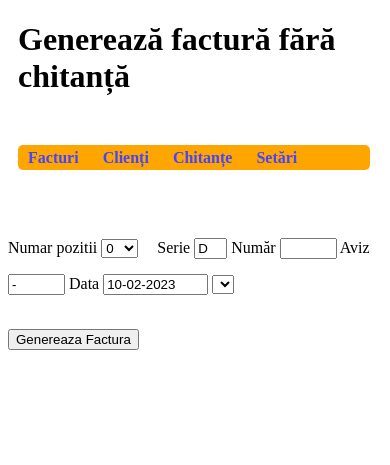
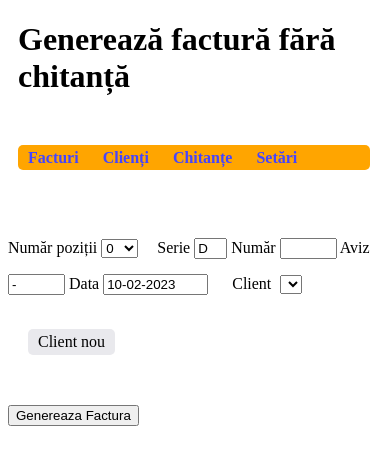
Before and after one commit to scabilos/NBS, a PHP site: page /facturi/generator_factura.php in a window 390 px wide. Shown: the top 465 px of the page. Run offline with PHP 8.4, Linux system fonts and the light colour scheme; data that the repository does not hold is empty.

Commit message:
v 2.9.0 bugfix in chitante + css
Date format for chitanta noua is:
day-month-year.
Clint nou button in generator factura.
Improve mobile experience.

```diff
--- a/clienti/lista_clienti.php
+++ b/clienti/lista_clienti.php
@@ -5,6 +5,7 @@
 		<title>Lista clienti</title>
 		<link rel="stylesheet" href="../webparts/style.css">
 		<style>
+			body {max-width:fit-content; display: block; margin:auto;}
 			table {border:1px solid; font-size:14px; margin:auto;}
 			tr {padding-bottom:10px;}
 			#elso_sor td {border-bottom:1px solid;}
@@ -23,11 +24,11 @@
 	<BODY>
 
 
-		<h1 style="text-align:center;"> Lista clienti </h1>
+		<h1>Lista clienti</h1>
 
         <?php include '../webparts/topmenu.html';?>
 
-        <div id="topmenu" style="width:115px; margin-left:170px;">
+        <div id="new_stuff" style="width:120px;">
             <a href="client_nou.php">Client nou</a>
         </div>
 
--- a/facturi/generator_factura.php
+++ b/facturi/generator_factura.php
@@ -10,6 +10,17 @@
             h1, #topmenu {text-align:left; margin-left:10px;}
             form {display:inline;}
             input {margin-bottom:15px;}
+
+            #button {
+            -webkit-appearance: button;
+            -moz-appearance: button;
+            appearance: button;
+            text-decoration: none;
+            color: initial;
+            background-color: #e9e9ed;
+            padding: 4px 10px;
+            border-radius: 5px;
+            }
         </style>
     </head>
 
@@ -45,7 +56,7 @@
 
 
         <form action="generator_factura.php" method="post" style="margin-bottom:35px; margin-right:15px;">
-            Numar pozitii
+            Număr poziții
             <select name="max_num" onchange="this.form.submit();">
                 <option value="0">0</option>
                 <option value="1">1</option>
@@ -70,9 +81,9 @@
             Serie <input type="text" name="serie" value="D" size="1">
             Număr <input type="text" name="numar_factura" value="<?php echo $numar_factura; ?>" size="4">
             Aviz <input type="text" name="aviz" value="-" size="4">
-            Data <input type="text" name="data" value="<?php echo $date; ?>" size="10">
+            Data <input type="text" name="data" value="<?php echo $date; ?>" size="10" style="margin-right:20px;">
             <input type="hidden" name="max_num_send" <?php echo 'value="' . $_POST[max_num] . '"' ; ?> size="6">
-            <select name="nume" style="margin-bottom:35px;">
+            Client <select name="nume" style="margin-bottom:35px; margin-left:5px;">
             <?php
                 while($rows = $result->fetch_assoc())
                     {
@@ -82,6 +93,7 @@
             ?>
             </select>
 
+            <a href="../clienti/client_nou.php" id="button" target="_blank" style="text-decoration:none; margin-left:20px; margin-bottom:50px;">Client nou</a>
 
             <br>
             <?php
--- a/webparts/style.css
+++ b/webparts/style.css
@@ -1,12 +1,17 @@
 h1 {text-align:center;}
-#topmenu {margin:auto; width:352px; margin-top:50px; margin-bottom:50px; background-color:orange; height:25px; border-radius:5px;}
-#topmenu a {text-decoration:none; line-height:25px; padding-left:10px; padding-right:10px; color:#44f; font-weight:bold;}
+#topmenu {width:352px; margin:50px auto; background-color:orange; height:25px; border-radius:5px;}
+#topmenu a, #new_stuff a  {text-decoration:none; line-height:25px; padding:0px 10px; color:#44f; font-size:1em; font-weight:bold;}
 #topmenu a:hover {background-color:green; color:white; border-radius:3px; padding:1px 5px;}
+
+#new_stuff {margin-top:75px; margin-bottom:15px; background-color:orange; height:25px; border-radius:5px;}
+/* new stuff link properties fennebb */
+
 #dropdown {position:relative; display:inline-block;}
 #dropdown-content {display: none; position: absolute; min-width: 140px; z-index: 1; background-color:orange;}
 #dropdown-content a {text-decoration: none; display: block;}
 #dropdown:hover #dropdown-content {display: block;}
 #dropbtn {border:none; background:none; padding:0; color:#44f; font-size:1em; font-weight:bold;}
+
 th {border-bottom:1px solid; background-color:#ddd; height:30px;}
 
 /* Valoszinuleg a dropdown menuket ki lehet venni. Most mar nincs dropdown a fomenuben. Csekkolni, ezt a css-t hasznalom-e a Factura noua dropdown-nal vagy lokalisat. */
--- a/webparts/version.txt
+++ b/webparts/version.txt
@@ -1 +1 @@
-ver 2.8.2
+ver 2.9.0
```
Also changed, not shown: chitante/chitanta_noua.php (+19 -3 lines), chitante/incarca_chitanta.php (+7 -4 lines), chitante/lista_chitante.php (+11 -9 lines), facturi/lista_facturi.php (+5 -5 lines), Changelog.txt.
